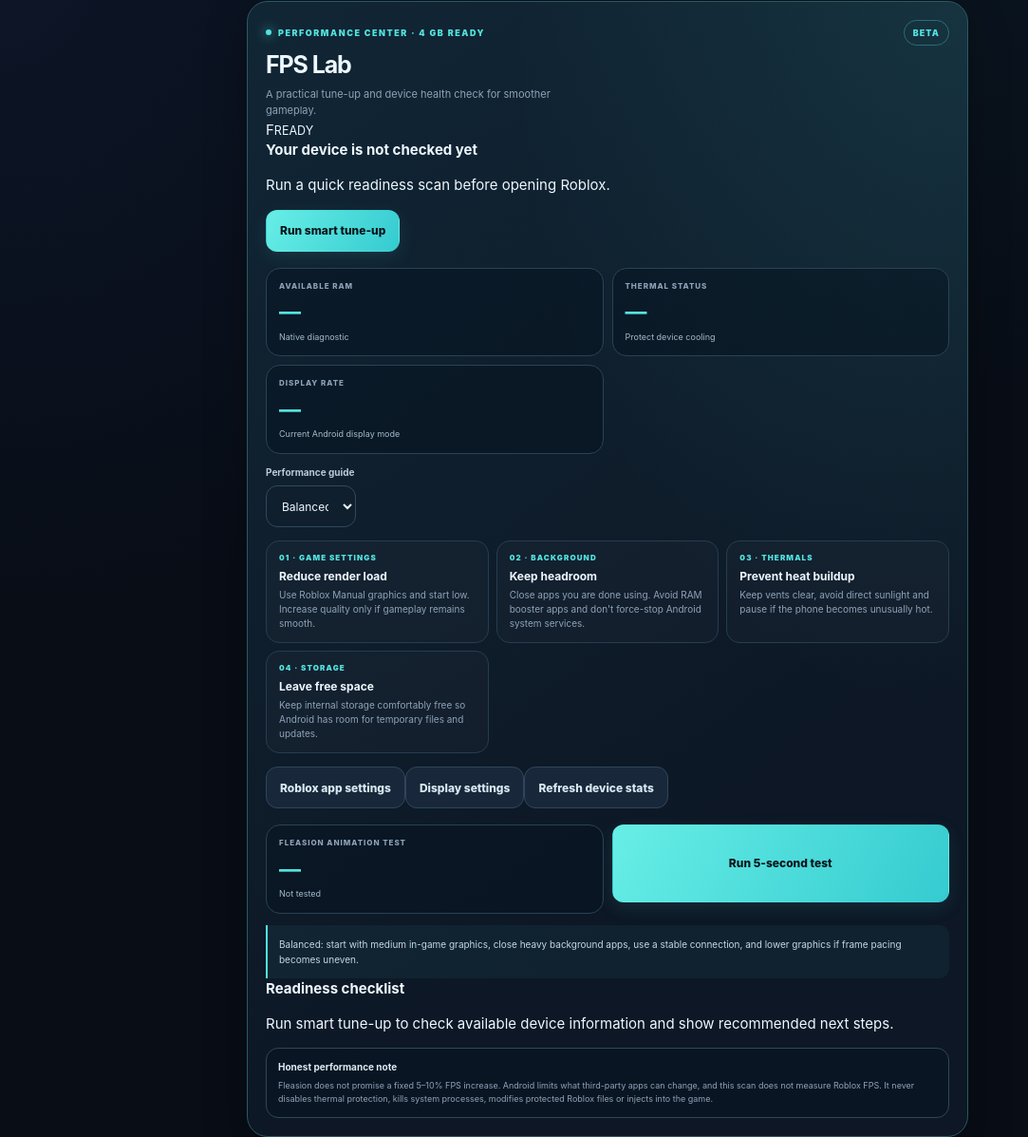
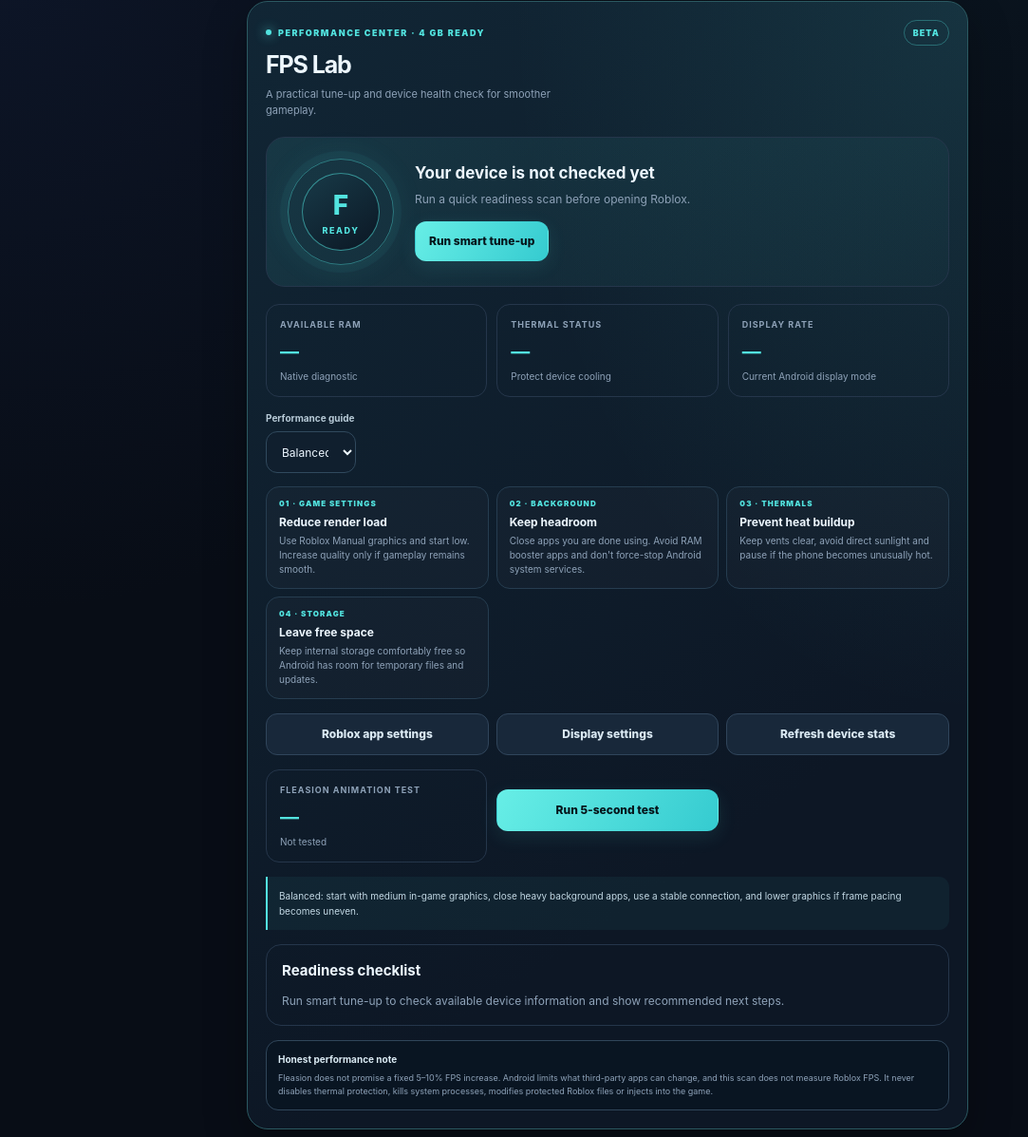
Before and after one commit to arjundarayan100-cloud/Fleasion-mobile, a website: page app/src/main/assets/workspace/index.html in a window 1280 px wide. Shown: the part 486-1683 px from the top of the page at 95% size, without its empty margins (0-1083 px from the left). Drawn offline with Linux system fonts and the light colour scheme.

Commit message:
Style optimizer dashboard for compact Android screens

```diff
--- a/app/src/main/assets/workspace/style.css
+++ b/app/src/main/assets/workspace/style.css
@@ -237,3 +237,26 @@ body.light .fps-metric span,body.light .fps-guide-card p,body.light .fps-disclai
 body.light .fps-profile-row select{background:#fff;color:var(--text);border-color:#d8e5e9}
 @media(min-width:560px){.fps-guide-grid{grid-template-columns:repeat(3,minmax(0,1fr))}.menu-dialog{width:360px}}
 @media(max-width:380px){.version-pill{display:none}.fps-command{padding:15px}.fps-metric{padding:10px}}
+
+/* FPS Lab optimizer dashboard */
+.optimizer-hero{display:flex;align-items:center;gap:22px;padding:22px;border:1px solid var(--line);border-radius:20px;background:linear-gradient(135deg,rgba(82,227,223,.10),rgba(82,227,223,.025));margin:18px 0}
+.optimizer-orbit{width:112px;height:112px;flex:0 0 112px;border-radius:50%;display:grid;place-items:center;border:1px solid rgba(82,227,223,.4);box-shadow:0 0 0 8px rgba(82,227,223,.045),0 0 35px rgba(82,227,223,.10)}
+.optimizer-core{width:82px;height:82px;border-radius:50%;display:flex;flex-direction:column;align-items:center;justify-content:center;background:linear-gradient(145deg,#183a48,#0b1724);border:1px solid rgba(82,227,223,.55);color:#52e3df;font-size:28px;font-weight:800}
+.optimizer-core small{font-size:9px;letter-spacing:1.6px}
+.optimizer-copy{min-width:0;flex:1}.optimizer-copy>b{font-size:17px}.optimizer-copy p{color:var(--muted);font-size:12px;line-height:1.55;margin:6px 0 13px}
+.optimizer-copy button{min-height:42px}.fps-metrics{display:grid;grid-template-columns:repeat(3,minmax(0,1fr));gap:10px;margin:15px 0}
+.fps-metric{min-width:0;padding:14px;border:1px solid var(--line);border-radius:14px;background:var(--card)}
+.fps-metric small{display:block;font-size:9px;letter-spacing:1px;color:var(--muted);font-weight:700}
+.fps-metric>b{display:block;font-size:20px;margin:8px 0 4px;overflow-wrap:anywhere}
+.fps-metric>span{display:block;font-size:10px;color:var(--muted);line-height:1.4}
+.fps-benchmark{align-items:center}.fps-benchmark .fps-test{width:auto;min-width:145px}
+.optimizer-actions{display:flex;flex-wrap:wrap;gap:8px;margin:15px 0}
+.optimizer-actions button{flex:1;min-width:130px}
+.tuneup-checklist{margin:15px 0;padding:16px;border:1px solid var(--line);border-radius:16px;background:var(--card)}
+.tuneup-checklist> b{display:block;margin-bottom:12px}
+.tuneup-checklist>p{font-size:12px;color:var(--muted);line-height:1.55;margin:0}
+.tuneup-row{display:flex;gap:10px;padding:10px 0;border-top:1px solid var(--line)}
+.tuneup-row>span{width:22px;height:22px;flex:0 0 22px;border-radius:50%;display:grid;place-items:center;background:rgba(82,227,223,.13);color:var(--cyan);font-weight:800}
+.tuneup-row b,.tuneup-row small{display:block}.tuneup-row b{font-size:12px}.tuneup-row small{font-size:11px;color:var(--muted);line-height:1.45;margin-top:3px}
+.tuneup-checklist .tuneup-native{border-top:1px solid var(--line);padding-top:12px;margin-top:8px}
+@media(max-width:520px){.optimizer-hero{gap:14px;padding:15px}.optimizer-orbit{width:82px;height:82px;flex-basis:82px}.optimizer-core{width:62px;height:62px;font-size:22px}.optimizer-copy>b{font-size:14px}.fps-metrics{gap:7px}.fps-metric{padding:10px}.fps-metric>b{font-size:17px}.fps-metric small{font-size:8px}.fps-benchmark{grid-template-columns:1fr}.fps-benchmark .fps-test{width:100%}}
```
